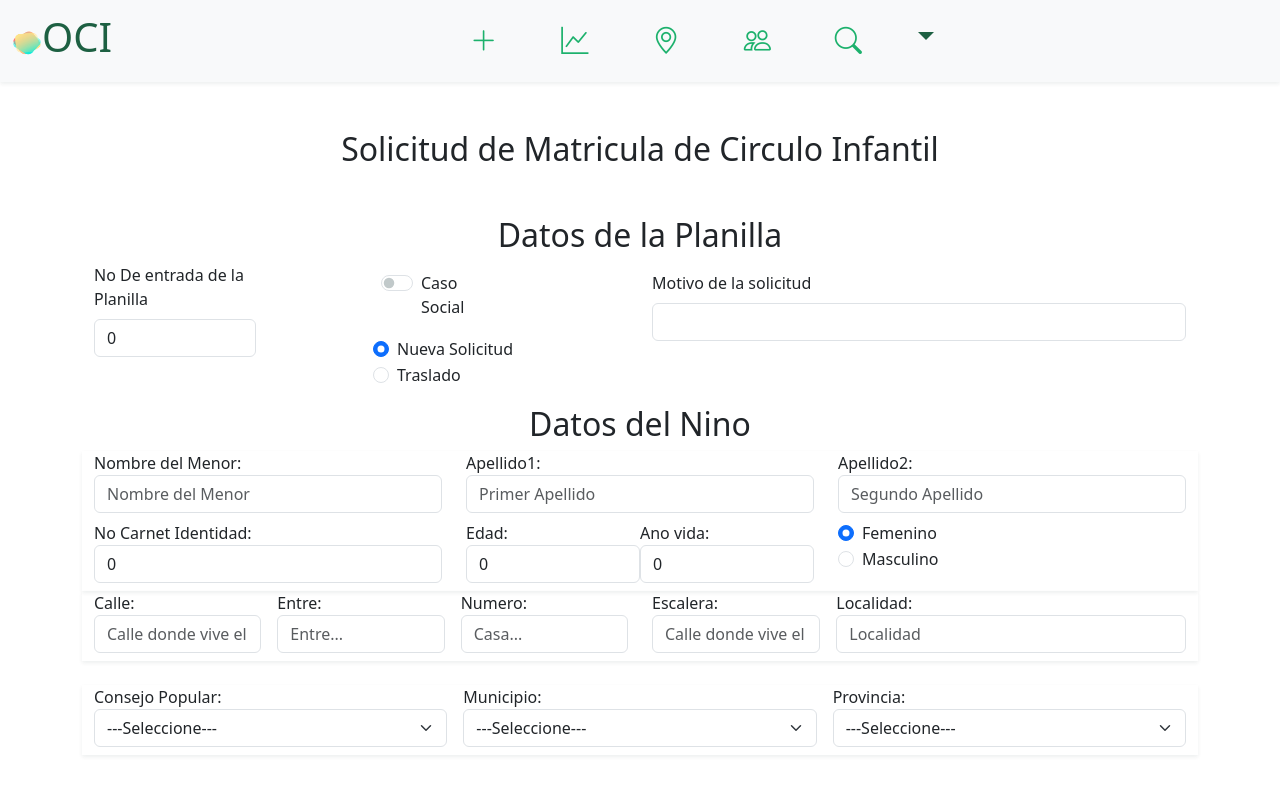
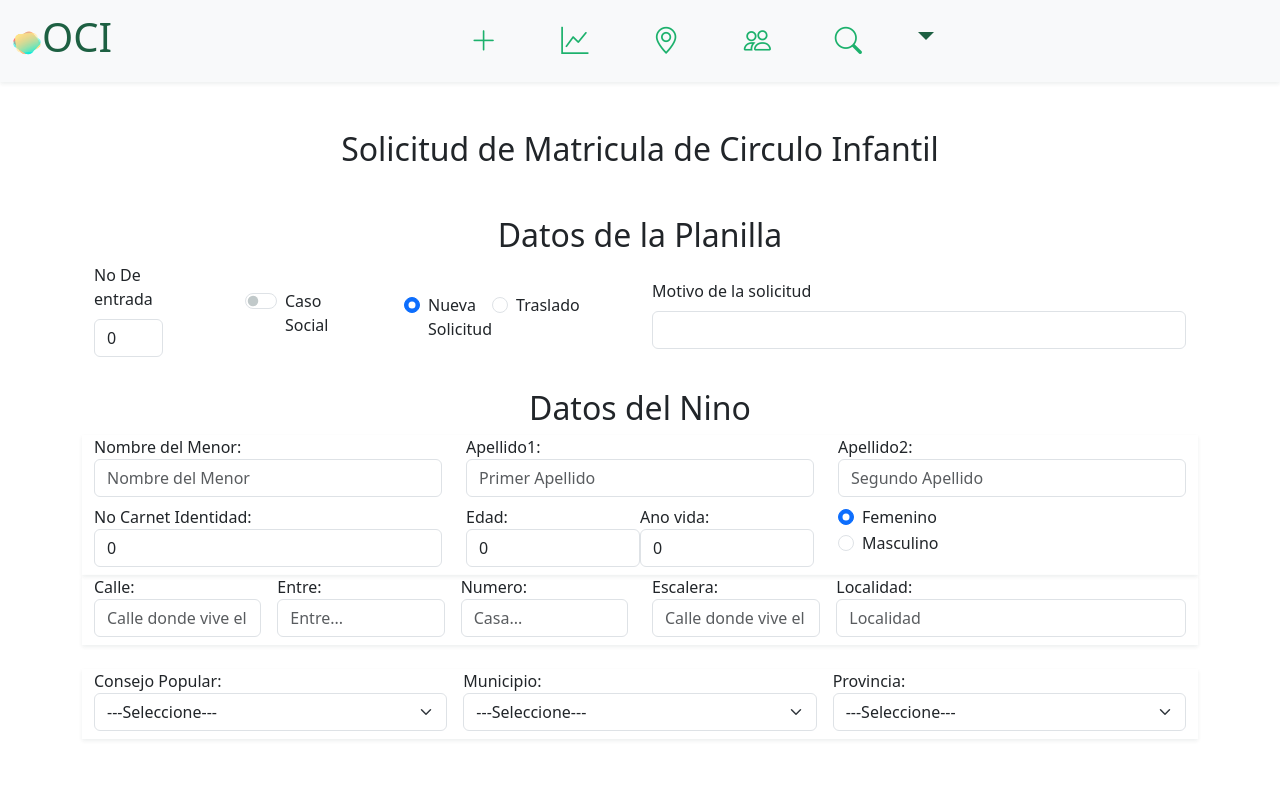
Before and after one commit to yoan0102/pruebaOCIFontend, a React (Vite) app: page /dashboard/submision in a window 1280 px wide. Shown: the top 791 px of the page. Built offline with nearby package versions, Linux system fonts and the light colour scheme.

Commit message:
fix: arerfactoring

```diff
--- a/src/pages/dashboard/Submision/SubmisionScreen.tsx
+++ b/src/pages/dashboard/Submision/SubmisionScreen.tsx
@@ -5,6 +5,7 @@ import { FormChildren } from './components/forms/FormChildren';
 import { ISubmision, SexChildren, TypeParent, TypeSubmision } from './interface';
 import './styles/Submision.scss';
 import { useSubmision } from '../context/submision.context';
+import { useNotification } from '@/context/Notification/NotificationProvider';
 
 export interface SubmisionInterface {}
 
@@ -106,13 +107,21 @@ const initialValues: ISubmision = {
 
 const Submision: React.FC<SubmisionInterface> = () => {
   const submisionContext = useSubmision();
+  const notification = useNotification();
   return (
     <div className="submision container">
       <h2 className="text-center mb-5">Solicitud de Matricula de Circulo Infantil</h2>
       <Formik
         initialValues={initialValues}
         onSubmit={async (values, actions) => {
+          try {
             const submision = await submisionContext?.createSubmision({ submision: values });
+            if (submision) {
+              notification.getSuccess('Submison Guardada');
+            }
+          } catch (error) {
+            notification.getError('Ocurrio un error intentalo mas tarde');
+          }
         }}
         validationSchema={SignupSchema}
       >
@@ -123,15 +132,14 @@ const Submision: React.FC<SubmisionInterface> = () => {
                 <h2 className="text-center">Datos de la Planilla</h2>
               </div>
               <div className="card-body">
-                <div className="row justify-content-between">
-                  <div className="col-sm-2 mb-3">
+                <div className="row justify-content-between align-items-center">
+                  <div className="col-sm-1 mb-3">
                     <label htmlFor="noEntry" className="form-label">
-                      No De entrada de la Planilla
+                      No De entrada
                     </label>
                     <Field type="email" className="form-control" name="noEntry" id="noEntry" />
                   </div>
-                  <div className="col-sm-2">
-                    <div className="col-sm-2 p-md-2">
+                  <div className="col-sm-1 p-md-2">
                     <div className="form-check form-switch">
                       <Field
                         className="form-check-input switch-lg"
@@ -146,6 +154,7 @@ const Submision: React.FC<SubmisionInterface> = () => {
                     </div>
                   </div>
 
+                  <div className="col-sm-2 d-flex">
                     <div className="form-check">
                       <input
                         className="form-check-input"
--- a/src/pages/dashboard/Submision/components/forms/FormChildren/FormChildren.tsx
+++ b/src/pages/dashboard/Submision/components/forms/FormChildren/FormChildren.tsx
@@ -32,7 +32,7 @@ const FormChildren: React.FC<FormChildrenProps> = ({ values }) => {
             <Field
               className="form-control"
               type="number"
-              name="cbhildren.noIdentity"
+              name="children.noIdentity"
               id="noIdentity"
               placeholder="Numero de CI"
               value={values.noIdentity}
@@ -91,7 +91,6 @@ const FormChildren: React.FC<FormChildrenProps> = ({ values }) => {
               placeholder="Segundo Apellido"
               value={values.lastNameChildren2}
             />
-            <ErrorMessage name="children.lastNameChildren2" component="p" className="text-danger" />
           </label>
           <div>
             <div className="form-check">
```
Lines whose indentation alone changed are shown as unchanged.
